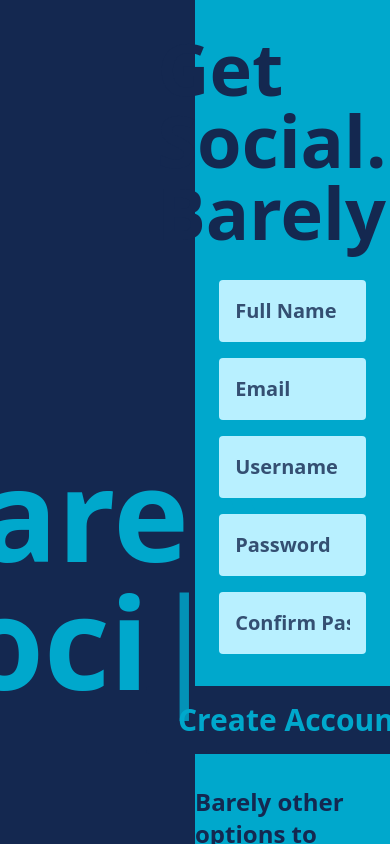
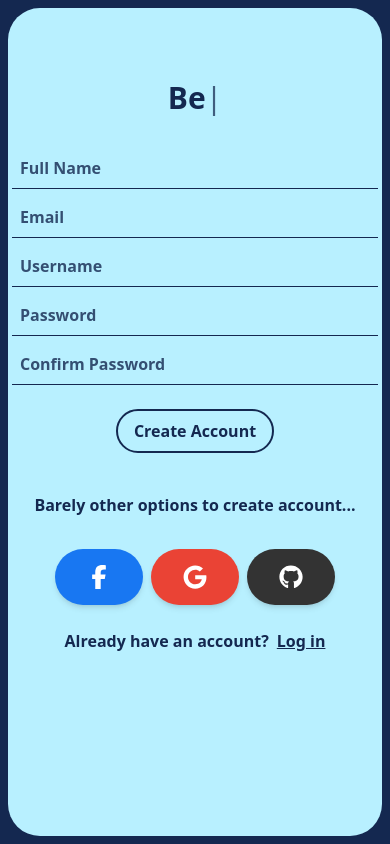
Before and after one commit to m-umer-iqbal/P23-Barely-Social-Frontend, a React (Vite) app: page /create-account in a window 390 px wide. Shown: the top 844 px of the page. Built offline with nearby package versions, Linux system fonts and the light colour scheme; a web font is replaced by a local one.

Commit message:
Make Responsive the Homepage and the Create Account Page and also Change the name of the Create Account to Sign Up

```diff
--- a/src/App.jsx
+++ b/src/App.jsx
@@ -1,5 +1,5 @@
 import React from "react"
-import CreateAccount from "./pages/CreateAccount"
+import SignUp from "./pages/SignUp"
 import Login from "./pages/Login"
 import Home from "./pages/Home"
 import Logo from './components/Logo'
@@ -18,7 +18,7 @@ function App() {
     },
     {
       path: "/create-account",
-      element: <CreateAccount />
+      element: <SignUp />
     },
     {
       path: "/login",
--- a/src/components/Logo.jsx
+++ b/src/components/Logo.jsx
@@ -39,23 +39,33 @@ const Logo = (props) => {
             className="bg-dark-blue-900 min-h-screen flex flex-col justify-center items-center"
             style={{ minWidth: props.width }}
         >
-            <h1 className='font-semibold text-9xl text-blue-400'>
+            <h1 className='font-semibold text-5xl text-off-blue-200
+                            sm:text-6xl
+                            md:text-7xl
+                            lg:text-8xl
+                            xl:text-9xl'>
                 {text}
                 <span className="animate-pulse font-thin">|</span>
             </h1 >
 
             {(props.slash === "true" && props.width === "100vw") && (
-                <div className='flex gap-4 my-8'>
+                <div className='flex gap-2 my-4 text-off-blue-200
+                                md:my-6 md:text-2xl
+                                xl:my-8 xl:text-3xl'>
                     <a href="/login" onClick={() => {
                         navigate("/login")
                     }}>
-                        <button className='text-3xl bg-blue-400 text-dark-blue-900 font-semibold rounded my-4 px-8 py-4 hover:bg-off-blue-200 cursor-pointer'>Login</button>
+                        <button className='bg-dark-blue-900 text-off-blue-200 border-2 border-off-blue-200 font-semibold rounded-4xl px-4 py-2 hover:bg-off-blue-200 hover:text-dark-blue-900 cursor-pointer transition-all duration-300 ease-in-out
+                                            md:px-6 md:py-3
+                                            xl:px-8 xl:py-4'>Log In</button>
                     </a>
 
                     <a href="/create-account" onClick={() => {
                         navigate("/create-account")
                     }}>
-                        <button className='text-3xl bg-blue-400 text-dark-blue-900 font-semibold rounded my-4 px-8 py-4 hover:bg-off-blue-200 cursor-pointer'>Create Account</button>
+                        <button className='bg-dark-blue-900 text-off-blue-200 border-2 border-off-blue-200 font-semibold rounded-4xl px-4 py-2 hover:bg-off-blue-200 hover:text-dark-blue-900 cursor-pointer transition-all duration-300 ease-in-out
+                                            md:px-6 md:py-3
+                                            xl:px-8 xl:py-4'>Sign Up</button>
                     </a>
                 </div>
             )}
--- a/src/components/CreateAccountInputFields.jsx
+++ b/src/components/SignUpInputFields.jsx
@@ -3,7 +3,7 @@ import { useForm } from "react-hook-form"
 import { useNavigate } from 'react-router-dom';
 import SuccessOrWarningMessage from "./subComponents/SuccessOrWarningMessage";
 
-const CreateAccountInputFields = () => {
+const SignUpInputFields = () => {
     const [alertType, setAlertType] = useState(null);
     const navigate = useNavigate();
     const {
@@ -40,14 +40,19 @@ const CreateAccountInputFields = () => {
     }
     const password = watch("password");
     return (
-        <form className='flex flex-col justify-center items-center space-y-4 min-w-full' onSubmit={handleSubmit(onSubmit)}>
+        <form className='flex flex-col justify-center items-center
+                        w-full max-w-md md:max-w-lg
+                        space-y-2
+                        sm:space-y-3
+                        md:space-y-4'
+            onSubmit={handleSubmit(onSubmit)}>
             {alertType && alertType.alert && (
                 <SuccessOrWarningMessage alert={alertType.alert} message={alertType.message} onClose={() => setAlertType(null)} />
             )}
 
             <input
                 {...register("fullname", {
-                    required: "We know you’re Barely Social, but at least tell us your name 😅",
+                    required: "Okay, you’re Barely Social, but what’s your name? 😅",
                     minLength: {
                         value: 3,
                         message: "That is barely a name… add a few more letters 😅",
@@ -58,11 +63,11 @@ const CreateAccountInputFields = () => {
                 autoComplete='off'
                 className='input-field'
             />
-            {errors.fullname && <span className="text-red-500 text-[20px] font-semibold">{errors.fullname.message}</span>}
+            {errors.fullname && <span className="text-red-500 font-semibold text-center text-xs">{errors.fullname.message}</span>}
 
             <input
                 {...register("email", {
-                    required: "Even Barely Social people need an email 📨",
+                    required: "Even Barely Social people need an email 😏",
                     pattern: {
                         value: /^[^\s@]+@[^\s@]+\.[^\s@]+$/,
                         message: "That doesn’t look like a real email, chief 👀",
@@ -73,7 +78,7 @@ const CreateAccountInputFields = () => {
                 autoComplete='off'
                 className='input-field'
             />
-            {errors.email && <span className="text-red-500 text-[20px] font-semibold">{errors.email.message}</span>}
+            {errors.email && <span className="text-red-500 font-semibold text-center text-xs">{errors.email.message}</span>}
 
             <input
                 {...register("username", {
@@ -92,7 +97,7 @@ const CreateAccountInputFields = () => {
                 autoComplete='off'
                 className='input-field'
             />
-            {errors.username && <span className="text-red-500 text-[20px] font-semibold">{errors.username.message}</span>}
+            {errors.username && <span className="text-red-500 font-semibold text-center text-xs">{errors.username.message}</span>}
 
             <input
                 {...register("password", {
@@ -111,7 +116,7 @@ const CreateAccountInputFields = () => {
                 autoComplete='off'
                 className='input-field'
             />
-            {errors.password && <span className="text-red-500 text-[20px] font-semibold">{errors.password.message}</span>}
+            {errors.password && <span className="text-red-500 font-semibold text-center text-xs">{errors.password.message}</span>}
 
             <input
                 {...register("confirmPassword", {
@@ -125,17 +130,19 @@ const CreateAccountInputFields = () => {
                 autoComplete='off'
                 className='input-field'
             />
-            {errors.confirmPassword && <span className="text-red-500 text-[20px] font-semibold">{errors.confirmPassword.message}</span>}
+            {errors.confirmPassword && <span className="text-red-500 font-semibold text-center text-xs">{errors.confirmPassword.message}</span>}
 
             <input
                 disabled={isSubmitting}
                 type="submit"
                 value={isSubmitting ? "Processing..." : "Create Account"}
-                className='text-3xl bg-dark-blue-900 text-blue-400 font-semibold rounded my-4 px-8 py-4 hover:bg-mid-blue-700 cursor-pointer disabled:bg-light-blue-500 disabled:cursor-not-allowed'
+                className='bg-off-blue-200 text-dark-blue-900 border-2 border-dark-blue-900 font-semibold rounded-4xl my-4 px-4 py-2 hover:bg-dark-blue-900 hover:text-off-blue-200 cursor-pointer disabled:bg-mid-blue-700 disabled:cursor-not-allowed
+                md:text-2xl
+                transition-all duration-300 ease-in-out'
             />
 
         </form>
     )
 }
 
-export default CreateAccountInputFields
+export default SignUpInputFields
--- a/src/components/subComponents/AlreadyHaveAccount.jsx
+++ b/src/components/subComponents/AlreadyHaveAccount.jsx
@@ -1,10 +1,12 @@
 import React from 'react'
 import { Link } from "react-router"
+
 const AlreadyHaveAccount = (props) => {
     return (
-        <div className='flex gap-2 text-2xl font-semibold text-dark-blue-900 my-4'>
+        <div className='flex gap-2 font-semibold text-dark-blue-900 my-2
+                        md:text-2xl'>
             <p>{props.line}</p>
-            <Link to={props.to} className='text-dark-blue-900 underline hover:no-underline hover:text-off-blue-200'>{props.text}</Link>
+            <Link to={props.to} className='text-dark-blue-900 underline hover:text-blue-400 hover:no-underline transition-all duration-300 ease-in-out'>{props.text}</Link>
         </div>
     )
 }
--- a/src/components/subComponents/Btns/FacebookBtn.jsx
+++ b/src/components/subComponents/Btns/FacebookBtn.jsx
@@ -7,7 +7,7 @@ const FacebookBtn = () => {
         type="button"
         data-twe-ripple-init
         data-twe-ripple-color="light"
-        className="mb-2 inline-block rounded bg-[#1877f2] px-8 py-4 text-xs font-medium uppercase leading-normal text-white shadow-md transition duration-150 ease-in-out hover:shadow-2xl focus:shadow-lg focus:outline-none focus:ring-0 active:shadow-lg cursor-pointer">
+        className="mb-2 inline-block rounded-4xl bg-[#1877f2] px-8 py-4 text-xs font-medium uppercase leading-normal text-white shadow-md transition duration-150 ease-in-out hover:shadow-2xl focus:shadow-lg focus:outline-none focus:ring-0 active:shadow-lg cursor-pointer">
         <span className="[&>svg]:h-6 [&>svg]:w-6">
           <svg
             xmlns="http://www.w3.org/2000/svg"
--- a/src/components/subComponents/Btns/GithubBtn.jsx
+++ b/src/components/subComponents/Btns/GithubBtn.jsx
@@ -7,7 +7,7 @@ const GithubBtn = () => {
                 type="button"
                 data-twe-ripple-init
                 data-twe-ripple-color="light"
-                className="mb-2 inline-block rounded bg-[#333] px-8 py-4 text-xs font-medium uppercase leading-normal text-white shadow-md transition duration-150 ease-in-out hover:shadow-2xl focus:shadow-lg focus:outline-none focus:ring-0 active:shadow-lg cursor-pointer">
+                className="mb-2 inline-block rounded-4xl bg-[#333] px-8 py-4 text-xs font-medium uppercase leading-normal text-white shadow-md transition duration-150 ease-in-out hover:shadow-2xl focus:shadow-lg focus:outline-none focus:ring-0 active:shadow-lg cursor-pointer">
                 <span className="[&>svg]:h-6 [&>svg]:w-6">
                     <svg
                         xmlns="http://www.w3.org/2000/svg"
--- a/src/components/subComponents/Btns/GoogleBtn.jsx
+++ b/src/components/subComponents/Btns/GoogleBtn.jsx
@@ -7,7 +7,7 @@ const GoogleBtn = () => {
         type="button"
         data-twe-ripple-init
         data-twe-ripple-color="light"
-        className="mb-2 inline-block rounded bg-[#ea4335] px-8 py-4 text-xs font-medium uppercase leading-normal text-white shadow-md transition duration-150 ease-in-out hover:shadow-2xl focus:shadow-lg focus:outline-none focus:ring-0 active:shadow-lg cursor-pointer">
+        className="mb-2 inline-block rounded-4xl bg-[#ea4335] px-8 py-4 text-xs font-medium uppercase leading-normal text-white shadow-md transition duration-150 ease-in-out hover:shadow-2xl focus:shadow-lg focus:outline-none focus:ring-0 active:shadow-lg cursor-pointer">
         <span className="[&>svg]:h-6 [&>svg]:w-6">
           <svg
             xmlns="http://www.w3.org/2000/svg"
--- a/src/components/subComponents/FormHeading.jsx
+++ b/src/components/subComponents/FormHeading.jsx
@@ -1,8 +1,47 @@
-import React from 'react'
+import React, { useState, useEffect } from 'react'
+import { useNavigate } from 'react-router-dom';
 
 const FormHeading = (props) => {
+    const [text, setText] = useState('');
+    const [isDeleting, setIsDeleting] = useState(false);
+    const [loopNum, setLoopNum] = useState(0);
+    const [typingSpeed, setTypingSpeed] = useState(150);
+    const navigate = useNavigate();
+
+    const fullText = props.heading;
+
+    useEffect(() => {
+        let timer;
+        const handleType = () => {
+            const i = loopNum % fullText.length;
+            const currentText = isDeleting
+                ? fullText.substring(0, text.length - 1)
+                : fullText.substring(0, text.length + 1);
+
+            setText(currentText);
+            setTypingSpeed(isDeleting ? 75 : 150);
+
+            if (!isDeleting && currentText === fullText) {
+                setTimeout(() => setIsDeleting(true), 1000);
+            } else if (isDeleting && currentText === '') {
+                setIsDeleting(false);
+                setLoopNum(loopNum + 1);
+            }
+        };
+
+        timer = setTimeout(handleType, typingSpeed);
+
+        return () => clearTimeout(timer);
+    }, [text, isDeleting, loopNum, typingSpeed, fullText]);
+
     return (
-        <h2 className='text-7xl text-dark-blue-900 font-semibold my-8'>{props.heading}</h2>
+        <h2 className='text-3xl text-dark-blue-900 font-semibold my-8
+                        sm:text-4xl
+                        md:text-5xl
+                        lg:text-6xl'>
+            {text}
+            <span className="animate-pulse font-thin">|</span>
+        </h2>
     )
 }
 
--- a/src/pages/CreateAccount.jsx
+++ /dev/null
@@ -1,35 +0,0 @@
-import React from 'react'
-import Logo from '../components/Logo'
-import CreateAccountInputFields from '../components/CreateAccountInputFields';
-import AlreadyHaveAccount from '../components/subComponents/AlreadyHaveAccount';
-import GoogleBtn from '../components/subComponents//Btns/GoogleBtn';
-import GithubBtn from '../components/subComponents//Btns/GithubBtn';
-import FacebookBtn from '../components/subComponents//Btns/FacebookBtn';
-import FormHeading from '../components/subComponents/formHeading';
-const SignUp = () => {
-    return (
-        <div className='flex bg-blue-400 overflow-x-hidden'>
-            <Logo width="50vw" slash="false" />
-
-            <div className='flex flex-col justify-center items-center space-y-4 min-w-[50%]'>
-                <FormHeading heading="Get Social… Barely" />
-
-                <CreateAccountInputFields />
-
-                <p className='text-dark-blue-900 font-semibold text-2xl'>Barely other options to create account....</p>
-
-                <div className='flex gap-8 my-4'>
-                    <FacebookBtn />
-                    <GoogleBtn />
-                    <GithubBtn />
-                </div>
-
-                <AlreadyHaveAccount to="/login" line="Already have an account?" text="Login" />
-
-            </div>
-
-        </div>
-    )
-}
-
-export default SignUp
--- a/src/pages/Login.jsx
+++ b/src/pages/Login.jsx
@@ -3,7 +3,7 @@ import Logo from '../components/Logo'
 import AlreadyHaveAccount from '../components/subComponents/AlreadyHaveAccount';
 import GoogleBtn from '../components/subComponents//Btns/GoogleBtn';
 import GithubBtn from '../components/subComponents//Btns/GithubBtn';
-import FacebookBtn from '../components/subComponents//Btns/FacebookBtn';
+import FacebookBtn from '../components/subComponents/Btns/FacebookBtn';
 import FormHeading from '../components/subComponents/formHeading';
 import LoginInputFields from '../components/LoginInputFields';
 
--- /dev/null
+++ b/src/pages/SignUp.jsx
@@ -0,0 +1,40 @@
+import React from 'react'
+import SignUpInputFields from '../components/SignUpInputFields';
+import AlreadyHaveAccount from '../components/subComponents/AlreadyHaveAccount';
+import GoogleBtn from '../components/subComponents/Btns/GoogleBtn';
+import GithubBtn from '../components/subComponents/Btns/GithubBtn';
+import FacebookBtn from '../components/subComponents/Btns/FacebookBtn';
+import FormHeading from '../components/subComponents/formHeading';
+
+const SignUp = () => {
+    return (
+        <div className='bg-dark-blue-900 h-screen
+                        p-2
+                        sm:p-4
+                        md:p-5
+                        lg:p-6
+                        xl:p-7
+                        2xl:p-8'>
+            <div className="flex flex-col justify-start items-center space-y-6 h-full rounded-4xl bg-off-blue-200 pt-10 p-1 overflow-y-auto [&::-webkit-scrollbar]:w-0
+                            md:pt-8
+                            lg:pt-6">
+                <FormHeading heading="Become Barely Social" />
+
+                <SignUpInputFields />
+
+                <p className='text-dark-blue-900 font-semibold text-center
+                            md:text-2xl'>Barely other options to create account...</p>
+
+                <div className='flex gap-2 my-2'>
+                    <FacebookBtn />
+                    <GoogleBtn />
+                    <GithubBtn />
+                </div>
+
+                <AlreadyHaveAccount to="/login" line="Already have an account?" text="Log in" />
+            </div>
+        </div>
+    )
+}
+
+export default SignUp
--- a/src/style.css
+++ b/src/style.css
@@ -10,6 +10,7 @@
 
 @layer components {
     .input-field {
-        @apply text-dark-blue-900 text-[20px] font-semibold w-[50%] p-4 rounded bg-off-blue-200 placeholder:opacity-80 placeholder:text-dark-blue-900 placeholder:font-semibold invalid:border-pink-500 invalid:text-pink-600 focus:border-dark-blue-900 focus:outline focus:outline-dark-blue-900 focus:invalid:border-pink-500 focus:invalid:outline-pink-500;
+        @apply w-full text-dark-blue-900 font-semibold p-2 bg-off-blue-200 border-b border-dark-blue-900 placeholder:opacity-80 placeholder:text-dark-blue-900 placeholder:font-semibold invalid:border-pink-500 invalid:text-pink-600 focus:border-dark-blue-900 focus:border-b-4 focus:invalid:border-pink-500 outline-0
+        md:text-2xl;
     }
 }
```
